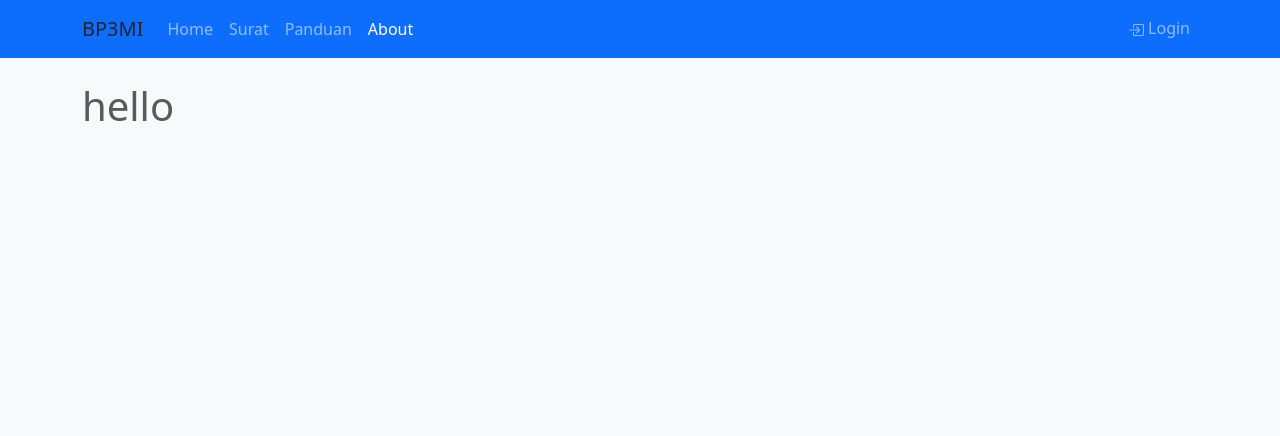
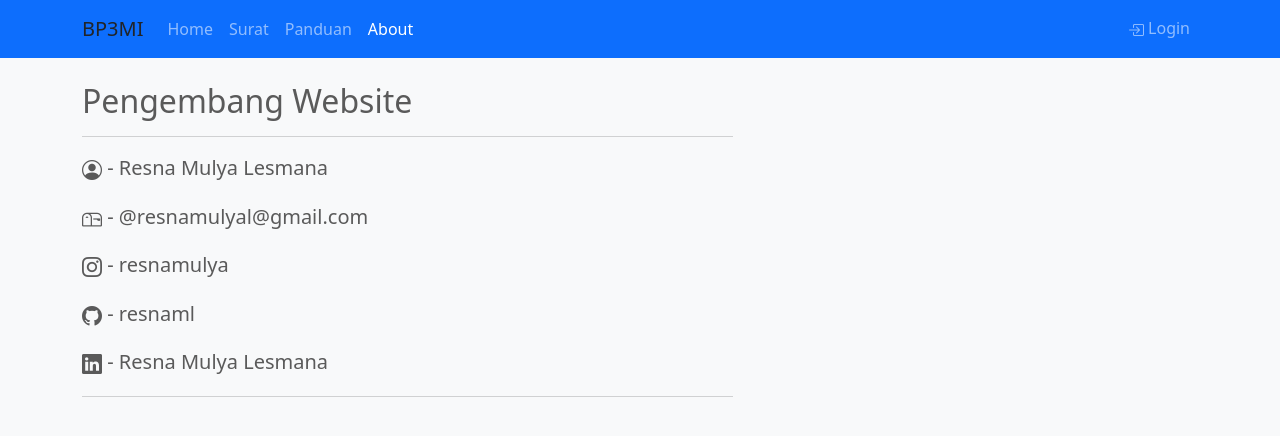
Before and after one commit to resnaml/Laravel_Sistem-Informasi-Surat, a Laravel app: page /about in a window 1280 px wide. Shown: the top 436 px of the page. Run offline with Laravel 8, Linux system fonts and the light colour scheme; some libraries are stand-ins or nearby versions.

Commit message:
some add & fix

```diff
--- a/app/Models/Suratkeluar.php
+++ b/app/Models/Suratkeluar.php
@@ -26,7 +26,7 @@ class Suratkeluar extends Model
     {
             $query->when($filters['search'] ?? false, function($query, $search) {
                 return  $query
-                ->where('no_surat_keluar', 'like', '%'. $search. '%');
+                ->where('no_surat_keluar', 'like', '%'. $search. '%')->orwhere('penerima_surat', 'like', '%'. $search. '%');
             });
 
             $query->when($filters['jenissurat'] ?? false, function($query, $jenissurat) {
--- a/resources/views/about.blade.php
+++ b/resources/views/about.blade.php
@@ -3,9 +3,16 @@
     @section('container')
 
     <body class="bg-light">
-        <h1>hello</h1>
-
-
+        <div class="col-md-7">
+            <h2 class="fw-normal">Pengembang Website</h2>
+            <hr class="featurette-divider mb-3 mt-3">
+            <p class="lead"><i class="bi bi-person-circle"></i> - Resna Mulya Lesmana</p>
+            <p class="lead"><i class="bi bi-mailbox"></i> - @resnamulyal@gmail.com</p>
+            <p class="lead"><i class="bi bi-instagram"></i> - resnamulya</p>
+            <p class="lead"><i class="bi bi-github"></i> - resnaml</p>
+            <p class="lead"><i class="bi bi-linkedin"></i> - Resna Mulya Lesmana</p>
+            <hr class="featurette-divider mb-3 mt-3">
+        </div>
     </body>
 
     @endsection
--- a/resources/views/dashboard/suratkeluar/surat-pdf.blade.php
+++ b/resources/views/dashboard/suratkeluar/surat-pdf.blade.php
@@ -38,7 +38,7 @@
     </style>
 <body>
     <div style="text-align: center;">
-        <img src="/img/header.jpg" style="width: 1100px; height: 200px">
+        <img src="/img/header_jelas.jpg" style="width: 1100px; height: 200px">
     </div>
 
     <div class="form-group border-bottom-5">
@@ -88,8 +88,8 @@
 
 <footer>
     <div class="footer" style="text-align: right;">
-        <img src="/img/footer.jpg" style="width: 300px; height: 150px">
-    <h4 class="mr-5">Kepala Sub.Bag, Tu</h4>
+        <img src="/img/ttd1.jpg" style="width: 350px; height: 200px">
+    <h4 class="mr-5">Kepala Sub.Bag, Tata Usaha</h4>
     </div>
 </footer>
 
```
Also changed, not shown: resources/views/home.blade.php (+4 -4 lines), public/img/5e1e772d26146.jpg (deleted), public/img/Beri_Pelayanan_Prima,_BP3MI_Jabar_Laksanakan_Verifikasi_Dokumen_CPMI_G_to_G_Korea_Selatan_WhatsApp_Image_2023-01-16_at_07.26.18_-_UPT_BP2MI_JABAR.jpeg (added), public/img/header.jpg (deleted), public/img/header_jelas.jpg (added), public/img/peta_bp3mi.png (added), public/img/ttd.jpg (deleted), public/img/ttd1.jpg (added).
